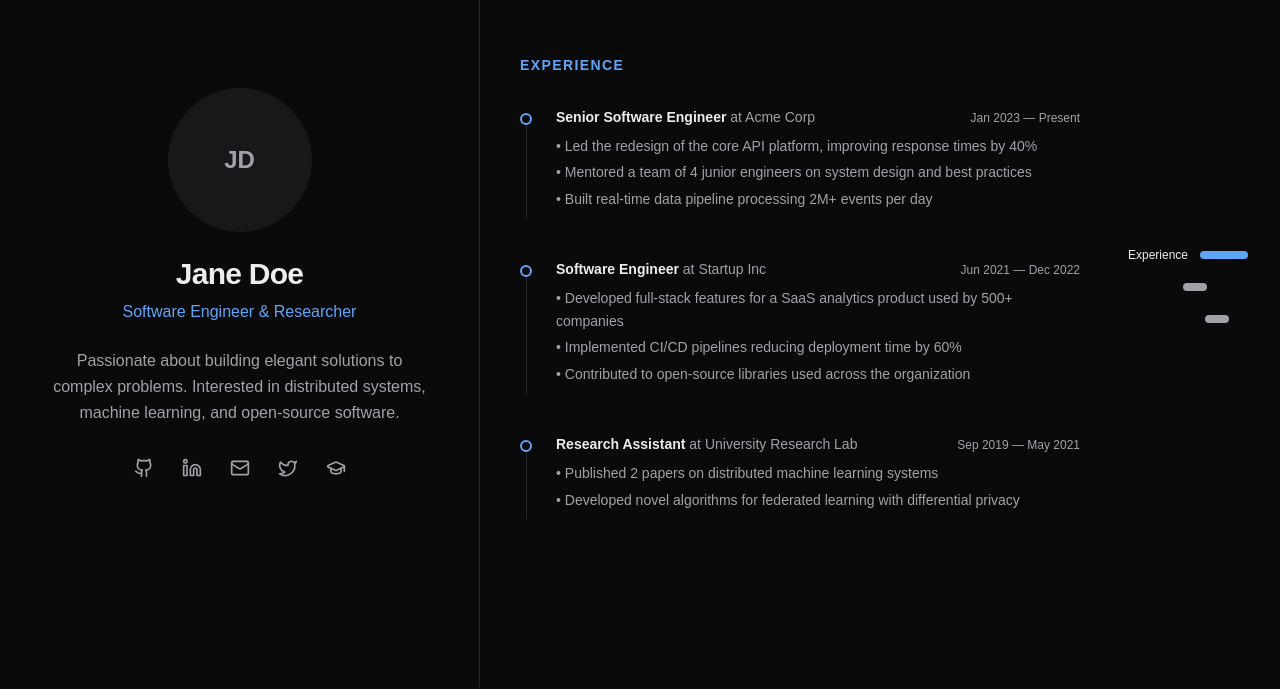
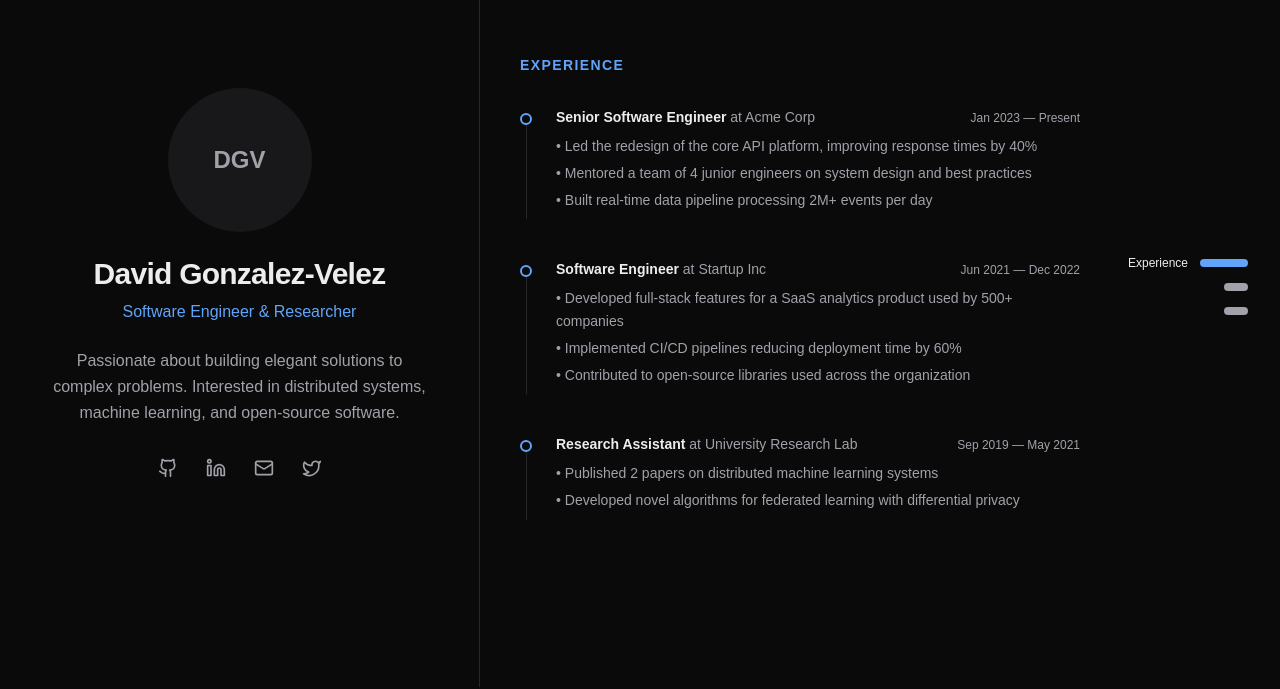
Before and after one commit to DGV98/portfolio, a Next.js app: page / in a window 1280 px wide. Shown: the part 113-802 px from the top of the page. Built offline with nearby package versions, Linux system fonts and the light colour scheme.

Commit message:
Bug fixes

```diff
--- a/app/globals.css
+++ b/app/globals.css
@@ -26,24 +26,27 @@ body {
   background: var(--background);
   color: var(--foreground);
   font-family: Arial, Helvetica, sans-serif;
+  overflow: hidden;
 }
 
-html {
-  scroll-behavior: smooth;
+/* Mandatory scroll snap behavior */
+.snap-always {
+  scroll-snap-stop: always;
 }
 
-@media (prefers-reduced-motion: no-preference) {
-  html {
-    scroll-behavior: auto;
+@keyframes appear {
+  from {
+    opacity: 0;
+    scale: 0.5;
   }
-
-  .scroll-smooth-custom * {
-    scroll-behavior: smooth;
-    scroll-snap-type: y proximity;
+  to {
+    opacity: 1;
+    scale: 1;
   }
 }
 
 section {
-  scroll-snap-align: center;
-  scroll-snap-stop: normal;
+  animation: appear linear;
+  animation-timeline: view();
+  animation-range: entry 0 cover 30%;
 }
--- a/app/page.tsx
+++ b/app/page.tsx
@@ -23,11 +23,10 @@ export default function Home() {
       </div>
 
       {/* Main content */}
-      <main className="flex-1 lg:ml-[37.5%] lg:pr-40">
-        <div className="scroll-smooth-custom">
+      <main className="flex-1 lg:ml-[37.5%] lg:pr-40 h-screen overflow-y-scroll snap-y snap-proximity scroll-smooth">
         <section
           id="experience"
-            className="flex min-h-screen items-center justify-center px-6 py-12 sm:px-10 lg:py-16"
+          className="flex min-h-screen items-center justify-center px-6 py-12 sm:px-10 lg:py-16 snap-center snap-always"
         >
           <div className="mx-auto w-full max-w-3xl">
             <ExperienceSection entries={experience} />
@@ -36,7 +35,7 @@ export default function Home() {
 
         <section
           id="projects"
-            className="flex min-h-screen items-center justify-center px-6 py-12 sm:px-10 lg:py-16"
+          className="flex min-h-screen items-center justify-center px-6 py-12 sm:px-10 lg:py-16 snap-center snap-always"
         >
           <div className="mx-auto w-full max-w-3xl">
             <ProjectsSection projects={projects} />
@@ -45,13 +44,12 @@ export default function Home() {
 
         <section
           id="publications"
-            className="flex min-h-screen items-center justify-center px-6 py-12 sm:px-10 lg:py-16"
+          className="flex min-h-screen items-center justify-center px-6 py-12 sm:px-10 lg:py-16 snap-center snap-always"
         >
           <div className="mx-auto w-full max-w-3xl">
             <PublicationsSection publications={publications} />
           </div>
         </section>
-        </div>
       </main>
 
       {/* Scroll Navigation */}
--- a/components/scroll-navigation.tsx
+++ b/components/scroll-navigation.tsx
@@ -26,7 +26,7 @@ export function ScrollNavigation({ sections }: ScrollNavigationProps) {
         {
           threshold: 0.5,
           rootMargin: "-10% 0px -10% 0px",
-        }
+        },
       );
 
       observer.observe(element);
@@ -41,50 +41,28 @@ export function ScrollNavigation({ sections }: ScrollNavigationProps) {
   const scrollToSection = (sectionId: string) => {
     const element = document.getElementById(sectionId);
     if (element) {
-      const targetPosition = element.offsetTop;
-      const startPosition = window.scrollY;
-      const distance = targetPosition - startPosition;
-      const duration = 1200;
-      let start: number | null = null;
-
-      const easeInOutCubic = (t: number): number => {
-        return t < 0.5
-          ? 4 * t * t * t
-          : 1 - Math.pow(-2 * t + 2, 3) / 2;
-      };
-
-      const animation = (currentTime: number) => {
-        if (start === null) start = currentTime;
-        const timeElapsed = currentTime - start;
-        const progress = Math.min(timeElapsed / duration, 1);
-        const ease = easeInOutCubic(progress);
-
-        window.scrollTo(0, startPosition + distance * ease);
-
-        if (timeElapsed < duration) {
-          requestAnimationFrame(animation);
-        }
-      };
-
-      requestAnimationFrame(animation);
+      element.scrollIntoView({
+        behavior: "smooth",
+        block: "center",
+      });
     }
   };
 
   return (
     <nav className="fixed right-8 top-1/2 z-50 hidden -translate-y-1/2 lg:block">
-      <ul className="flex flex-col gap-4">
+      <ul className="flex flex-col items-end gap-4">
         {sections.map((section) => (
           <li key={section.id}>
             <button
               onClick={() => scrollToSection(section.id)}
-              className="group relative flex items-center gap-3"
+              className="group relative flex items-center justify-end"
               aria-label={`Navigate to ${section.label}`}
             >
               <span
-                className={`text-xs font-medium transition-all duration-300 ${
+                className={`absolute right-full mr-3 whitespace-nowrap text-xs font-medium transition-all duration-300 ${
                   activeSection === section.id
                     ? "translate-x-0 opacity-100 text-foreground"
-                    : "-translate-x-2 opacity-0 text-muted group-hover:translate-x-0 group-hover:opacity-100"
+                    : "translate-x-2 opacity-0 text-muted group-hover:translate-x-0 group-hover:opacity-100"
                 }`}
               >
                 {section.label}
--- a/data/profile.ts
+++ b/data/profile.ts
@@ -1,15 +1,15 @@
 import { Profile } from "@/types";
 
 export const profile: Profile = {
-  name: "Jane Doe",
+  name: "David Gonzalez-Velez",
   title: "Software Engineer & Researcher",
   bio: "Passionate about building elegant solutions to complex problems. Interested in distributed systems, machine learning, and open-source software.",
-  initials: "JD",
+  initials: "DGV",
   socialLinks: [
-    { name: "GitHub", url: "https://github.com", icon: "github" },
+    { name: "GitHub", url: "https://github.com/DGV98", icon: "github" },
     { name: "LinkedIn", url: "https://linkedin.com", icon: "linkedin" },
-    { name: "Email", url: "mailto:jane@example.com", icon: "mail" },
+    { name: "Email", url: "mailto:davidgonzalez1019@gmail.com", icon: "mail" },
     { name: "X", url: "https://x.com", icon: "twitter" },
-    { name: "Google Scholar", url: "https://scholar.google.com", icon: "graduation-cap" },
+    // { name: "Google Scholar", url: "https://scholar.google.com", icon: "graduation-cap" },
   ],
 };
```
Lines whose indentation alone changed are shown as unchanged.
